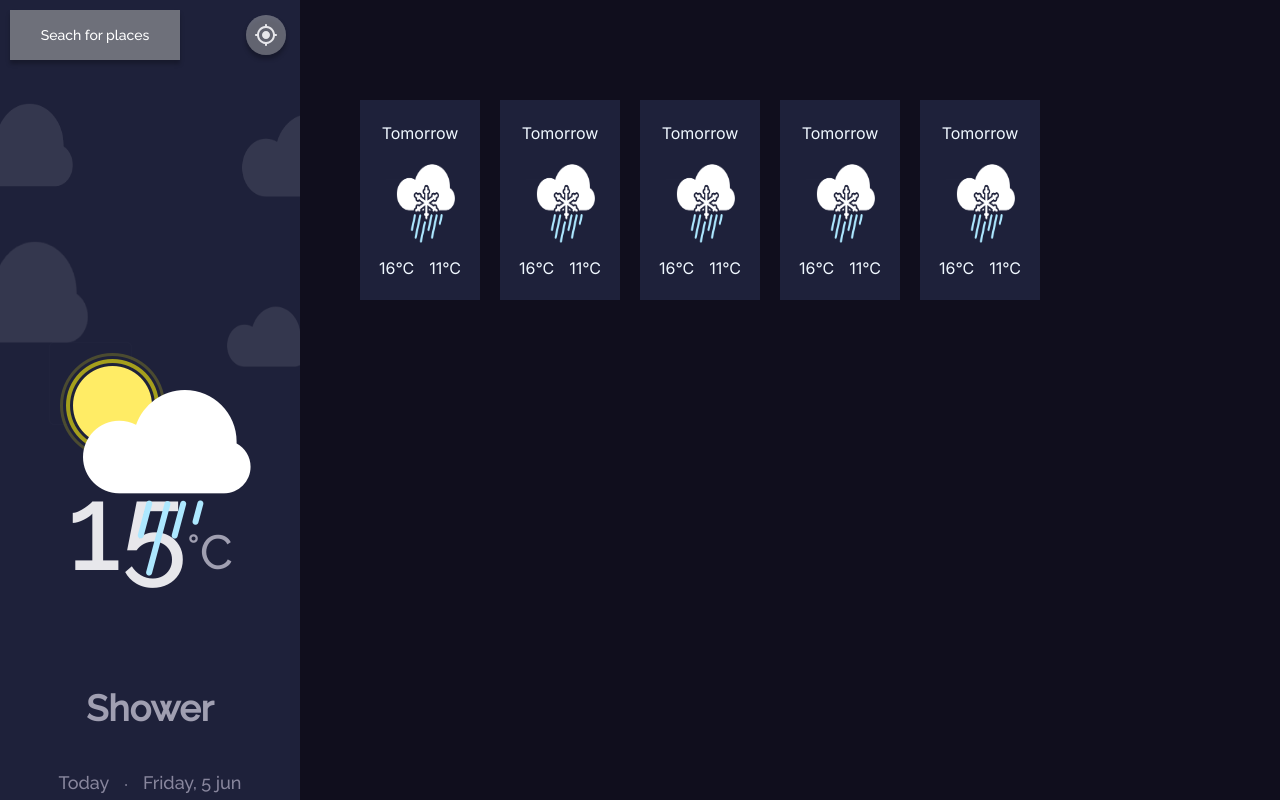
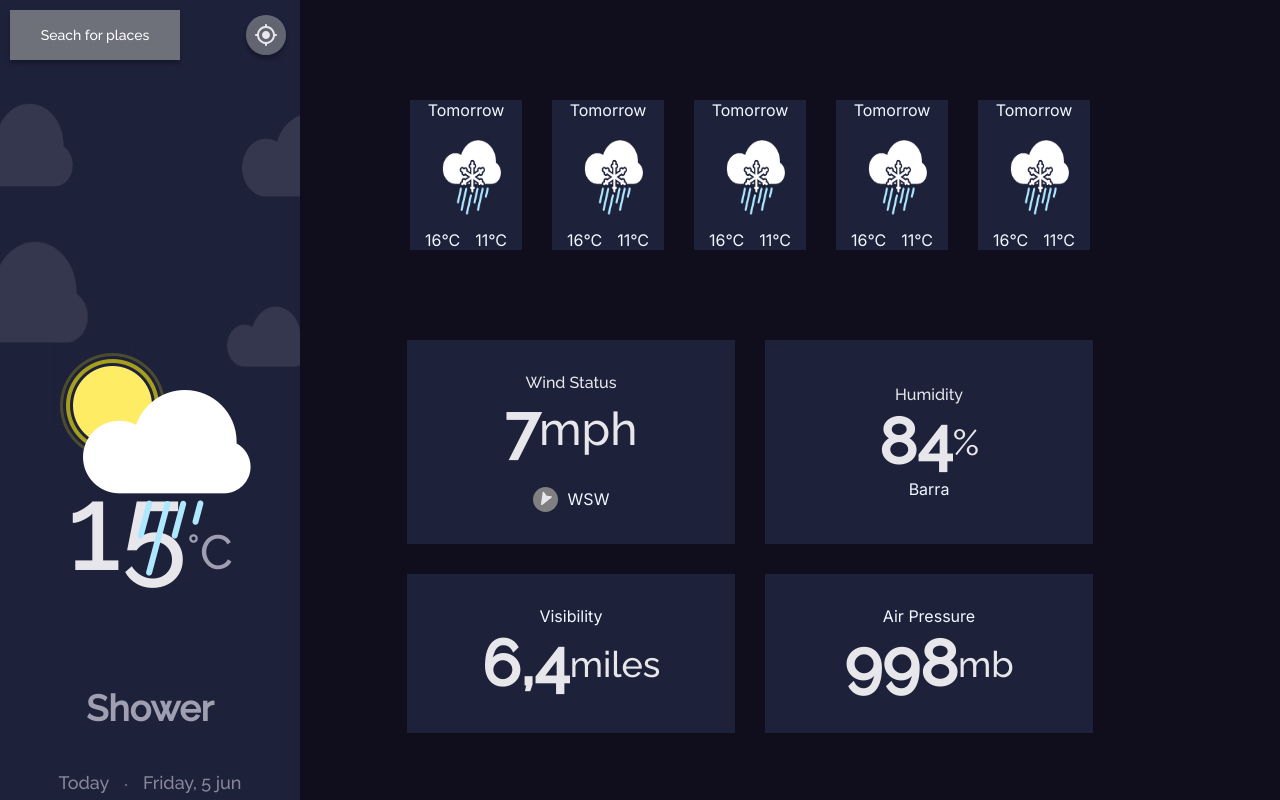
Before and after one commit to MoraxAlejo/ProyectoFinalLvl2, a Next.js app: page / in a window 1280 px wide. Shown: the top 800 px of the page. Built offline with nearby package versions, Linux system fonts and the light colour scheme.

Commit message:
Segundo Commit

```diff
--- /dev/null
+++ b/componentes/Cards/Card.js
@@ -0,0 +1,14 @@
+
+
+export const Card = () => {
+  return (
+    <div className="container-smallcards">
+    <p>Tomorrow</p>
+    <div className="contenedor-snow"> </div>
+    <div className="temperatura">
+      <p>16°C</p>
+      <p>11°C</p>
+    </div>
+    </div>
+  )
+}
--- a/componentes/Cards/Cards.css
+++ b/componentes/Cards/Cards.css
@@ -1,12 +1,15 @@
  @media screen and (min-width:1024px){
 
    .small-cards {
-    width: 800px;
+    padding-left: 100px;
+    max-width: 800px;
     height: 400px;
     display: flex;
     justify-content: center;
     align-items: center;
-    gap: 20px;
+    flex-wrap: wrap;
+    gap: 30px;
+    padding-top: 100px;
    }
 
     .container-smallcards{
@@ -15,7 +18,7 @@
         align-items: center;
         flex-direction: column;
         background-color: #1E213A;
-        width: 15%;
+        width: 16%;
         height: 50%;
     }
 
@@ -33,4 +36,200 @@
         display: flex;
         gap: 15px;
     }
+
+    .texto-card {
+        color: white;
+        position: absolute;
+        top: 700px;
+    }
+
+    .medium-cards {
+        display: flex;
+        justify-content: center;
+        align-items: center;
+        flex-direction: column;
+        width: 328px;
+        height: 204px;
+        flex-shrink: 0;
+        background: #1E213A;
+    }
+
+    .container-7 {
+        display: flex;
+        align-items: center;
+    }
+
+    .container-7 > :last-child {
+        color: #E7E7EB;
+        font-family: Raleway;
+        font-size: 46px;
+        font-style: normal;
+        font-weight: 500;
+        line-height: normal;
+    }
+
+    .p1 {
+        color: #E7E7EB;
+        text-align: center;
+        font-family: Raleway;
+        font-size: 16px;
+        font-style: normal;
+        font-weight: 500;
+        line-height: normal;
+    }
+
+    .p2 {
+        color: #E7E7EB;
+        font-family: Raleway;
+        font-size: 64px;
+        font-style: normal;
+        font-weight: 700;
+        line-height: normal;
+    }
+
+    .navigation-container {
+        padding-top: 20px;
+        display: flex;
+        align-items: center;
+        justify-content: center;
+        gap: 10px;
+    }
+
+    .navigation-container > :first-child {
+        border-radius: 50%;
+        background-color: grey;
+
+    }
+
+
+    .contenedor-medium {
+        padding-top: 60px;
+    }
+
+    .medium-small-cards {
+            display: flex;
+            justify-content: center;
+            align-items: center;
+            flex-direction: column;
+            width: 328px;
+            height: 159px;
+            flex-shrink: 0;
+            background: #1E213A;
+
+
+    }
+
+    .medium-small-cards-2 {
+        display: flex;
+        justify-content: center;
+        align-items: center;
+        flex-direction: column;
+        width: 328px;
+        height: 159px;
+        flex-shrink: 0;
+        background: #1E213A;
+
+
+}
+
+    .visibility {
+        display: flex;
+        justify-content: center;
+        align-items: center;
+    }
+
+    .visibility > :first-child {
+        color: #E7E7EB;
+        text-align: center;
+        font-family: Raleway;
+        font-size: 64px;
+        font-style: normal;
+        font-weight: 700;
+        line-height: normal;
+    }
+
+    .visibility > :last-child {
+        color: #E7E7EB;
+        font-family: Raleway;
+        font-size: 36px;
+        font-style: normal;
+        font-weight: 500;
+        line-height: normal;
+    }
+
+    .mb {
+        display: flex;
+        justify-content: center;
+        align-items: center;
+    }
+
+    .mb > :first-child {
+        color: #E7E7EB;
+        text-align: center;
+        font-family: Raleway;
+        font-size: 64px;
+        font-style: normal;
+        font-weight: 700;
+        line-height: normal;
+    }
+
+    .mb > :last-child {
+        color: #E7E7EB;
+        font-family: Raleway;
+        font-size: 36px;
+        font-style: normal;
+        font-weight: 500;
+        line-height: normal;
+    }
+
+    .contenedor-medium-2 {
+        padding-top: 60px;
+    }
+
+    .medium-cards-2 {
+        display: flex;
+        justify-content: center;
+        align-items: center;
+        flex-direction: column;
+        width: 328px;
+        height: 204px;
+        flex-shrink: 0;
+        background: #1E213A;
+    }
+
+    .medium-cards-2 > :first-child {
+        color: #E7E7EB;
+        text-align: center;
+        font-family: Raleway;
+        font-size: 16px;
+        font-style: normal;
+        font-weight: 500;
+        line-height: normal;
+    }
+
+    .porcentaje {
+        display: flex;
+        justify-content: center;
+        align-items: center;
+    }
+
+    .porcentaje > :first-child {
+        color: #E7E7EB;
+        text-align: center;
+        font-family: Raleway;
+        font-size: 64px;
+        font-style: normal;
+        font-weight: 700;
+        line-height: normal;
+    }
+
+    .porcentaje > :last-child {
+        color: #E7E7EB;
+        font-family: Raleway;
+        font-size: 36px;
+        font-style: normal;
+        font-weight: 400;
+        line-height: normal;
+    }
+
  }
--- a/componentes/Cards/Cards.js
+++ b/componentes/Cards/Cards.js
@@ -1,54 +1,25 @@
 import { Snow } from "../Icons"
+import { Card } from "./Card"
 import "./Cards.css"
+import { MediaCardSmall } from "./MediaCardSmall"
+import { MediumCard } from "./MediumCard"
 
 export const Cards = () => {
   return (
-
+<>
 <div className="small-cards">
-    <div className="container-smallcards">
-        <p>Tomorrow</p>
-        <div className="contenedor-snow"> </div>
-        <div className="temperatura">
-          <p>16°C</p>
-          <p>11°C</p>
-        </div>
-    </div>
-    <div className="container-smallcards">
-        <p>Tomorrow</p>
-        <div className="contenedor-snow"> </div>
-        <div className="temperatura">
-          <p>16°C</p>
-          <p>11°C</p>
-        </div>
-    </div>
-    <div className="container-smallcards">
-        <p>Tomorrow</p>
-        <div className="contenedor-snow"> </div>
-        <div className="temperatura">
-          <p>16°C</p>
-          <p>11°C</p>
-        </div>
-    </div>
-    <div className="container-smallcards">
-        <p>Tomorrow</p>
-        <div className="contenedor-snow"> </div>
-        <div className="temperatura">
-          <p>16°C</p>
-          <p>11°C</p>
-        </div>
-    </div>
-    <div className="container-smallcards">
-        <p>Tomorrow</p>
-        <div className="contenedor-snow"> </div>
-        <div className="temperatura">
-          <p>16°C</p>
-          <p>11°C</p>
-        </div>
-    </div>
+    <Card />
+    <Card />
+    <Card />
+    <Card />
+    <Card />
+   <MediumCard />
+  <MediaCardSmall />
 
 
 
 </div>
+</>
 
   )
 }
--- /dev/null
+++ b/componentes/Cards/MediaCardSmall.js
@@ -0,0 +1,23 @@
+
+
+export const MediaCardSmall = () => {
+  return (
+    <>
+    <div className="medium-small-cards">
+
+       <p>Visibility</p>
+       <div className="visibility">
+       <p>6,4</p> <p>miles</p>
+      </div>
+    </div>
+
+
+    <div className="medium-small-cards-2">
+        <p>Air Pressure</p>
+        <div className="mb">
+        <p>998 </p><p>mb</p>
+        </div>
+    </div>
+    </>
+  )
+}
--- /dev/null
+++ b/componentes/Cards/MediumCard.js
@@ -0,0 +1,31 @@
+import { Navigation } from "../Icons"
+
+
+export const MediumCard = () => {
+  return (
+    <>
+    <div className="contenedor-medium">
+     <div className="medium-cards">
+        <p className="p1">Wind Status</p>
+        <div className="container-7">
+        <p className="p2">7</p> <p>mph</p>
+        </div>
+        <div className="navigation-container">
+        <Navigation/><p className="p3">WSW</p>
+        </div>
+     </div>
+    </div>
+
+    <div className="contenedor-medium-2">
+     <div className="medium-cards-2">
+        <p>Humidity</p>
+        <div className="porcentaje">
+        <p className="second-p">84</p> <p>%</p>
+        </div>
+        <p>Barra</p>
+     </div>
+    </div>
+
+    </>
+  )
+}
--- a/componentes/Icons.js
+++ b/componentes/Icons.js
@@ -61,3 +61,19 @@ export const Snow = () => {
     <img src='./snow.png' />
   )
 }
+
+
+export const Navigation = () => {
+  return (
+    <svg xmlns="http://www.w3.org/2000/svg" width="25" height="25" viewBox="0 0 25 25" fill="none">
+<g clip-path="url(#clip0_1_98)">
+<path d="M8.01348 17.2203L9.61278 5.38071C9.70167 4.72534 10.5505 4.5087 10.9377 5.04729L13.4776 8.52307C13.603 8.68917 13.7882 8.79609 13.9948 8.8217L18.2749 9.28342C18.9312 9.35586 19.1717 10.1929 18.6486 10.5975L9.19484 17.9023C8.67811 18.3107 7.92459 17.8757 8.01348 17.2203Z" fill="#E7E7EB"/>
+</g>
+<defs>
+<clipPath id="clip0_1_98">
+<rect width="17.6966" height="17.6966" fill="white" transform="translate(15.6997 24.7079) rotate(-150)"/>
+</clipPath>
+</defs>
+</svg>
+  )
+}
```
